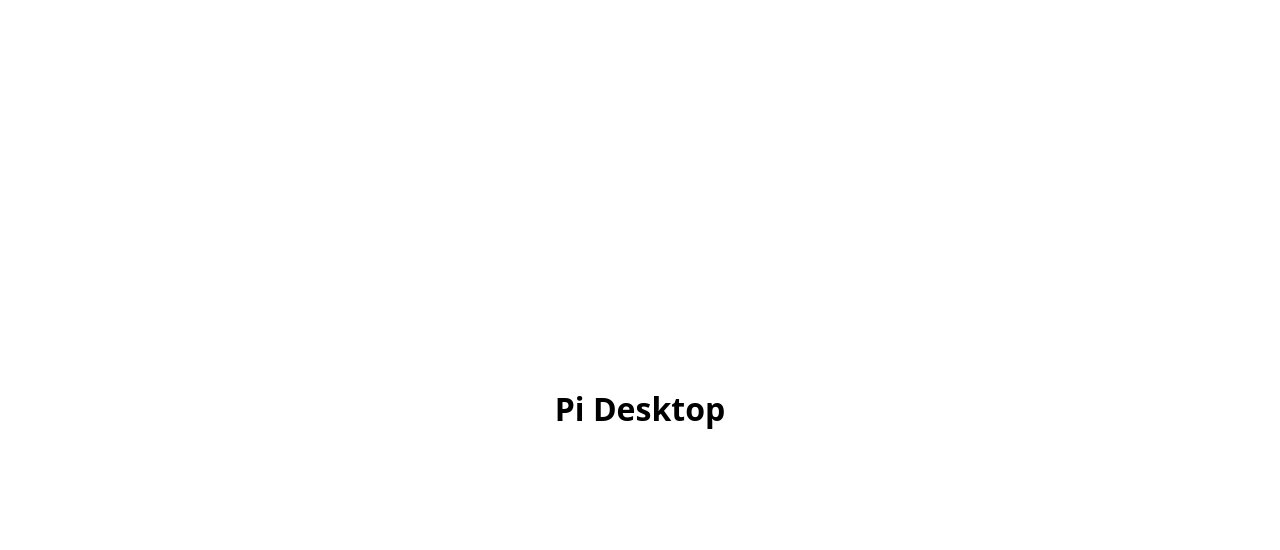
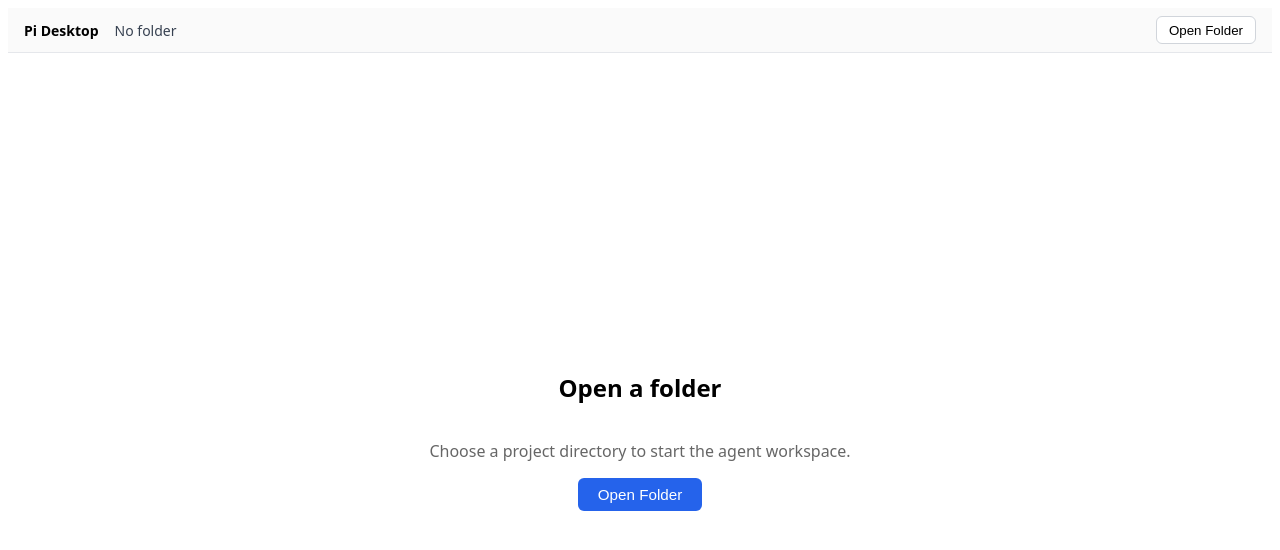
Before and after one commit to ImYoyoData/pi-desktop, a Vue app: page / in a window 1280 px wide. Shown: the top 550 px of the page. Built offline with nearby package versions, Linux system fonts and the light colour scheme.

Commit message:
feat: add Cursor-style workspace open and recent projects

```diff
--- a/package.json
+++ b/package.json
@@ -15,7 +15,8 @@
   },
   "dependencies": {
     "@electron-toolkit/preload": "^3.0.2",
-    "@electron-toolkit/utils": "^4.0.0"
+    "@electron-toolkit/utils": "^4.0.0",
+    "pinia": "^3.0.3"
   },
   "devDependencies": {
     "@electron-toolkit/tsconfig": "^2.0.0",
--- a/src/main/index.ts
+++ b/src/main/index.ts
@@ -1,8 +1,10 @@
 import { app, BrowserWindow } from "electron";
 import { electronApp, optimizer } from "@electron-toolkit/utils";
 import { createMainWindow } from "./window";
+import { registerWorkspaceIpc } from "./workspace-ipc";
 
 app.whenReady().then(() => {
+  registerWorkspaceIpc();
   electronApp.setAppUserModelId("com.pi.desktop");
 
   app.on("browser-window-created", (_, window) => {
--- a/src/renderer/src/App.vue
+++ b/src/renderer/src/App.vue
@@ -1,16 +1,40 @@
+<script setup lang="ts">
+import { onMounted } from "vue";
+import TopBar from "@renderer/components/TopBar.vue";
+import WelcomeView from "@renderer/components/WelcomeView.vue";
+import { useWorkspaceStore } from "@renderer/stores/workspace";
+
+const workspace = useWorkspaceStore();
+
+onMounted(() => {
+  void workspace.getWorkspace();
+});
+</script>
+
 <template>
-  <main class="app">
-    <h1>Pi Desktop</h1>
-  </main>
+  <div class="app-shell">
+    <TopBar />
+    <WelcomeView v-if="!workspace.root" />
+    <main v-else class="shell-placeholder">
+      <p>Agent workspace shell (placeholder)</p>
+    </main>
+  </div>
 </template>
 
 <style scoped>
-.app {
+.app-shell {
   display: flex;
-  align-items: center;
-  justify-content: center;
+  flex-direction: column;
   min-height: 100vh;
   margin: 0;
   font-family: system-ui, sans-serif;
 }
+
+.shell-placeholder {
+  display: flex;
+  flex: 1;
+  align-items: center;
+  justify-content: center;
+  color: #6b7280;
+}
 </style>
--- /dev/null
+++ b/src/renderer/src/components/TopBar.vue
@@ -0,0 +1,55 @@
+<script setup lang="ts">
+import { useWorkspaceStore } from "@renderer/stores/workspace";
+
+const workspace = useWorkspaceStore();
+
+function openFolder(): void {
+  void workspace.openWorkspace();
+}
+</script>
+
+<template>
+  <header class="top-bar">
+    <span class="brand">Pi Desktop</span>
+    <span class="root" :title="workspace.root ?? undefined">
+      {{ workspace.root ?? "No folder" }}
+    </span>
+    <button type="button" class="open" @click="openFolder">Open Folder</button>
+  </header>
+</template>
+
+<style scoped>
+.top-bar {
+  display: flex;
+  align-items: center;
+  gap: 1rem;
+  padding: 0.5rem 1rem;
+  border-bottom: 1px solid #e5e7eb;
+  background: #fafafa;
+  font-size: 0.875rem;
+}
+
+.brand {
+  font-weight: 600;
+}
+
+.root {
+  flex: 1;
+  overflow: hidden;
+  text-overflow: ellipsis;
+  white-space: nowrap;
+  color: #374151;
+}
+
+.open {
+  padding: 0.35rem 0.75rem;
+  border: 1px solid #d1d5db;
+  border-radius: 6px;
+  background: #fff;
+  cursor: pointer;
+}
+
+.open:hover {
+  background: #f3f4f6;
+}
+</style>
--- /dev/null
+++ b/src/renderer/src/components/WelcomeView.vue
@@ -0,0 +1,109 @@
+<script setup lang="ts">
+import { onMounted } from "vue";
+import { useWorkspaceStore } from "@renderer/stores/workspace";
+
+const workspace = useWorkspaceStore();
+
+onMounted(() => {
+  void workspace.listRecent();
+});
+
+function openFolder(): void {
+  void workspace.openWorkspace();
+}
+
+function openRecent(path: string): void {
+  void workspace.openWorkspacePath(path);
+}
+</script>
+
+<template>
+  <section class="welcome">
+    <h2>Open a folder</h2>
+    <p class="subtitle">Choose a project directory to start the agent workspace.</p>
+    <button type="button" class="primary" @click="openFolder">Open Folder</button>
+
+    <div v-if="workspace.recent.length" class="recent">
+      <h3>Recent</h3>
+      <ul>
+        <li v-for="item in workspace.recent" :key="item">
+          <button type="button" class="recent-item" @click="openRecent(item)">
+            {{ item }}
+          </button>
+        </li>
+      </ul>
+    </div>
+  </section>
+</template>
+
+<style scoped>
+.welcome {
+  display: flex;
+  flex: 1;
+  flex-direction: column;
+  align-items: center;
+  justify-content: center;
+  gap: 1rem;
+  padding: 2rem;
+}
+
+.subtitle {
+  margin: 0;
+  color: #666;
+}
+
+.primary {
+  padding: 0.5rem 1.25rem;
+  border: none;
+  border-radius: 6px;
+  background: #2563eb;
+  color: #fff;
+  font-size: 0.95rem;
+  cursor: pointer;
+}
+
+.primary:hover {
+  background: #1d4ed8;
+}
+
+.recent {
+  width: min(520px, 100%);
+  margin-top: 1.5rem;
+}
+
+.recent h3 {
+  margin: 0 0 0.5rem;
+  font-size: 0.85rem;
+  font-weight: 600;
+  color: #444;
+}
+
+.recent ul {
+  margin: 0;
+  padding: 0;
+  list-style: none;
+  border: 1px solid #e5e7eb;
+  border-radius: 8px;
+  overflow: hidden;
+}
+
+.recent-item {
+  display: block;
+  width: 100%;
+  padding: 0.65rem 1rem;
+  border: none;
+  border-bottom: 1px solid #e5e7eb;
+  background: #fff;
+  text-align: left;
+  font-size: 0.9rem;
+  cursor: pointer;
+}
+
+.recent-item:last-child {
+  border-bottom: none;
+}
+
+.recent-item:hover {
+  background: #f3f4f6;
+}
+</style>
--- a/src/renderer/src/main.ts
+++ b/src/renderer/src/main.ts
@@ -1,4 +1,5 @@
 import { createApp } from "vue";
+import { createPinia } from "pinia";
 import App from "./App.vue";
 
-createApp(App).mount("#app");
+createApp(App).use(createPinia()).mount("#app");
--- /dev/null
+++ b/src/renderer/src/stores/workspace.ts
@@ -0,0 +1,38 @@
+import { defineStore } from "pinia";
+import { ref } from "vue";
+
+export const useWorkspaceStore = defineStore("workspace", () => {
+  const root = ref<string | null>(null);
+  const recent = ref<string[]>([]);
+
+  async function getWorkspace(): Promise<string | null> {
+    root.value = await window.api.workspace.get();
+    return root.value;
+  }
+
+  async function openWorkspace(): Promise<string | null> {
+    root.value = await window.api.workspace.open();
+    await listRecent();
+    return root.value;
+  }
+
+  async function openWorkspacePath(workspaceRoot: string): Promise<string | null> {
+    root.value = await window.api.workspace.openPath(workspaceRoot);
+    await listRecent();
+    return root.value;
+  }
+
+  async function listRecent(): Promise<string[]> {
+    recent.value = await window.api.workspace.listRecent();
+    return recent.value;
+  }
+
+  return {
+    root,
+    recent,
+    getWorkspace,
+    openWorkspace,
+    openWorkspacePath,
+    listRecent,
+  };
+});
```
Also changed, not shown: src/main/workspace-ipc.ts (added, +51 -0 lines), src/main/workspace-store.ts (added, +60 -0 lines), src/preload/index.d.ts (+6 -3 lines), src/preload/index.ts (+21 -14 lines), 2 other files (tests, documents, lock files or other folders).
